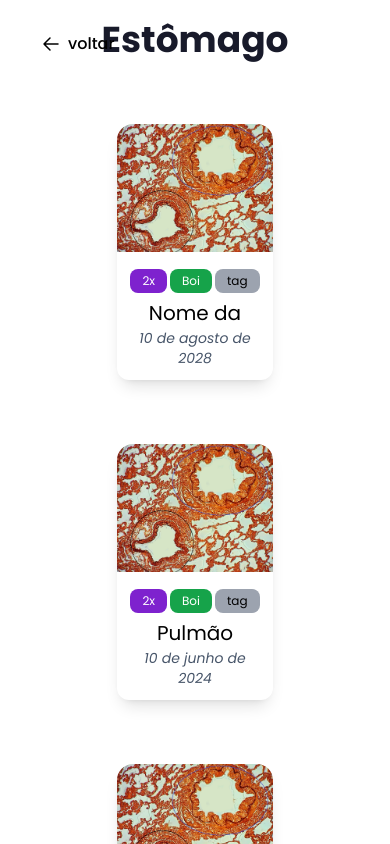
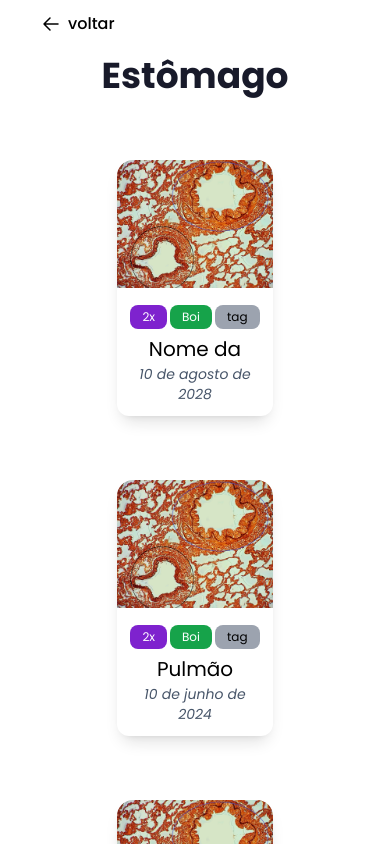
Before and after one commit to fabricadesoftware-ifc/fabricaHistologia_frontend, a Vue app: page /select-post in a window 390 px wide. Shown: the top 844 px of the page. Built offline with nearby package versions, Linux system fonts and the light colour scheme.

Commit message:
FEAT: Improvised page responsivity #43

```diff
--- a/dev-dist/sw.js
+++ b/dev-dist/sw.js
@@ -82,7 +82,7 @@ define(['./workbox-b5f7729d'], (function (workbox) { 'use strict';
     "revision": "3ca0b8505b4bec776b69afdba2768812"
   }, {
     "url": "index.html",
-    "revision": "0.sjrs2slodao"
+    "revision": "0.ij3olvi95sg"
   }], {});
   workbox.cleanupOutdatedCaches();
   workbox.registerRoute(new workbox.NavigationRoute(workbox.createHandlerBoundToURL("index.html"), {
--- a/src/views/portal/SelectPostView.vue
+++ b/src/views/portal/SelectPostView.vue
@@ -33,8 +33,8 @@ const objs = [
 <template>
 <main class="w-dvh">
     <ContainerGlobal class="flex justify-center flex-col">
-        <BackButton :title="'voltar'" class=" top-8"/>
-        <TitleGlobal :color="'text-[#181A2A]'" :content="'Estômago'" :position="'justify-center'" class="mt-5"/>
+        <BackButton :title="'voltar'" class=" top-8 sm:top-3"/>
+        <TitleGlobal :color="'text-[#181A2A]'" :content="'Estômago'" :position="'justify-center'" class="mt-5 sm:mt-14"/>
         <CardsContainer class=" mt-16">
             <SlideCard :details="objs" />
         </CardsContainer>
```
